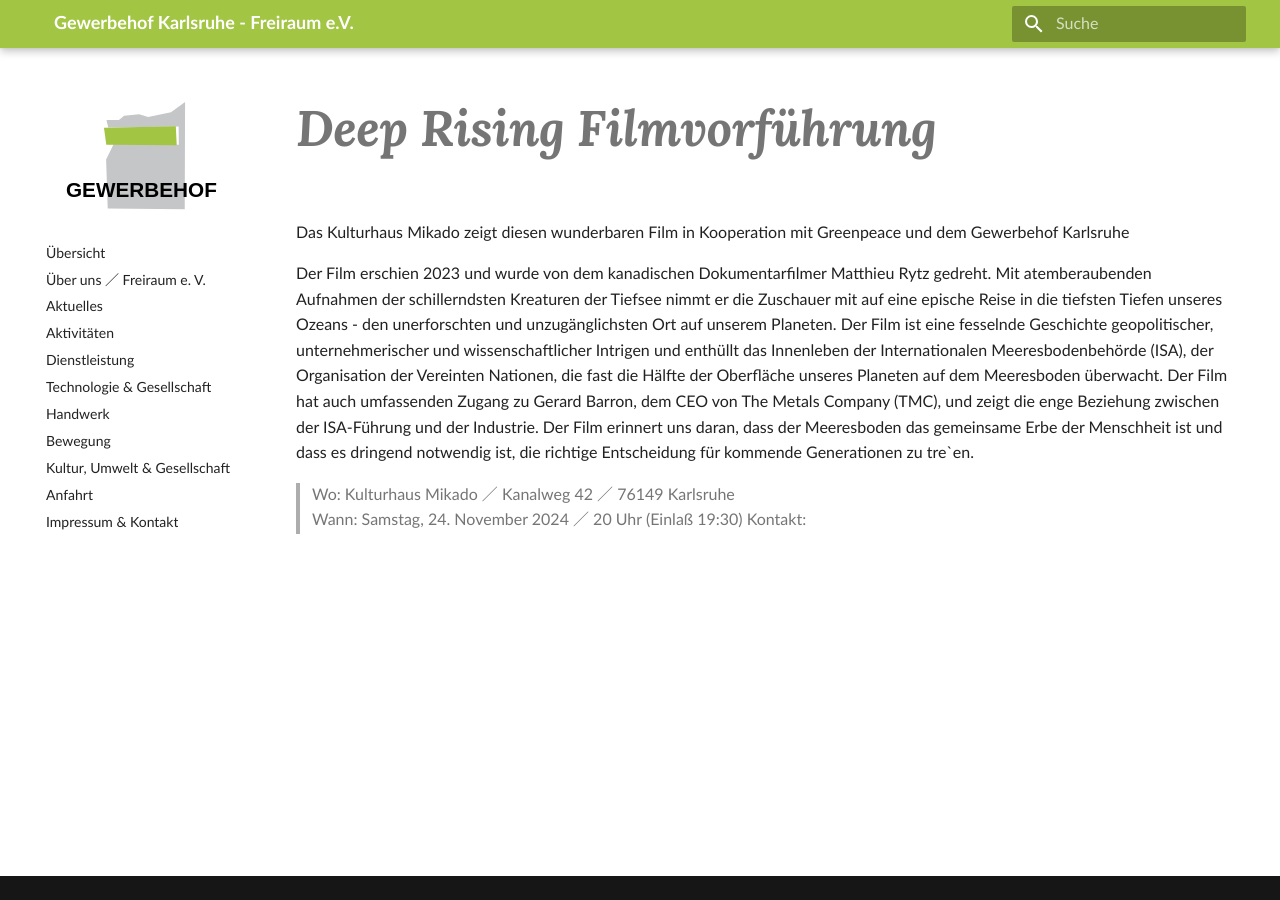
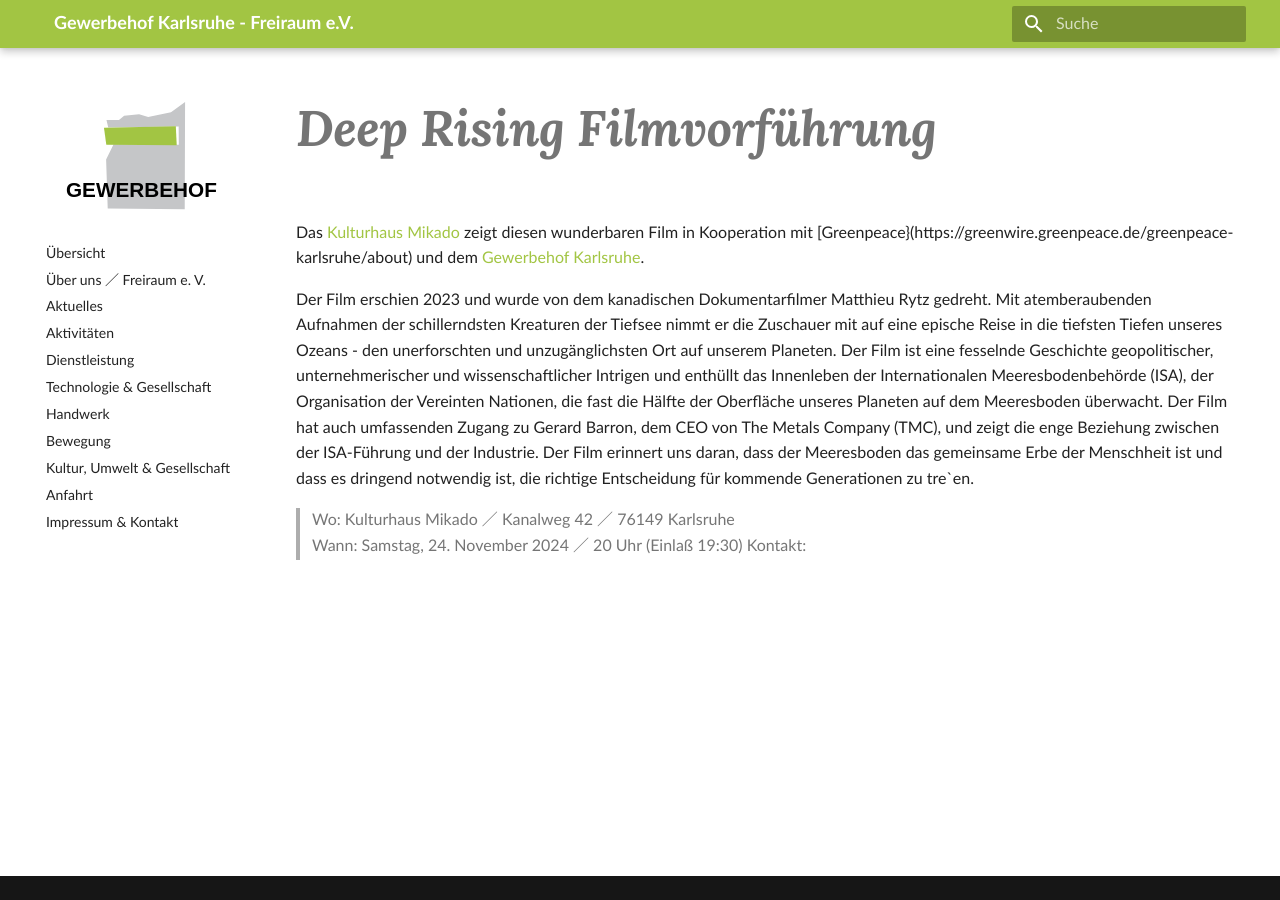
Before and after one commit to entropia/gewerbehof-webseite, an MkDocs documentation site: the page built from docs/news/2024-11-22_Deep_Rising_Filmvorführung.md, in a window 1280 px wide. Built offline with MkDocs 1.6.1 and Material for MkDocs 9.7.7, drawn with Linux system fonts in a browser that asks for light colours; comment, search, counter and statistics services are not loaded; part of the change alters nothing that is shown.

Commit message:
Update 2024-11-22_Deep_Rising_Filmvorführung.md

```diff
--- a/docs/news/2024-11-22_Deep_Rising_Filmvorführung.md
+++ b/docs/news/2024-11-22_Deep_Rising_Filmvorführung.md
@@ -6,7 +6,7 @@ hide:
 
 # Deep Rising Filmvorführung
 
-Das Kulturhaus Mikado zeigt diesen wunderbaren Film in Kooperation mit Greenpeace und dem Gewerbehof Karlsruhe
+Das [Kulturhaus Mikado](https://mikadokultur.de/) zeigt diesen wunderbaren Film in Kooperation mit [Greenpeace}(https://greenwire.greenpeace.de/greenpeace-karlsruhe/about) und dem [Gewerbehof Karlsruhe](https://gewerbehof-karlsruhe.de).
 
 Der Film erschien 2023 und wurde von dem kanadischen Dokumentarfilmer Matthieu Rytz gedreht. Mit atemberaubenden Aufnahmen der schillerndsten Kreaturen der Tiefsee nimmt er die Zuschauer mit auf eine epische Reise in die tiefsten Tiefen unseres Ozeans - den unerforschten und unzugänglichsten Ort auf unserem Planeten.
 Der Film ist eine fesselnde Geschichte geopolitischer, unternehmerischer und wissenschaftlicher Intrigen und enthüllt das Innenleben der Internationalen Meeresbodenbehörde (ISA), der Organisation der Vereinten Nationen, die fast die Hälfte der Oberfläche unseres Planeten auf dem Meeresboden überwacht. Der Film hat auch umfassenden Zugang zu Gerard Barron, dem CEO von The Metals Company (TMC), und zeigt die enge Beziehung zwischen der ISA-Führung und der Industrie.
```
